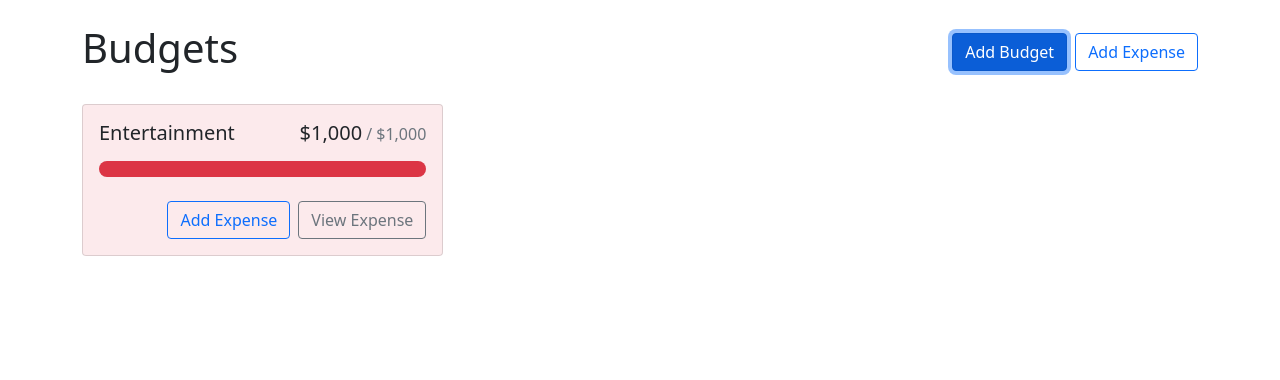
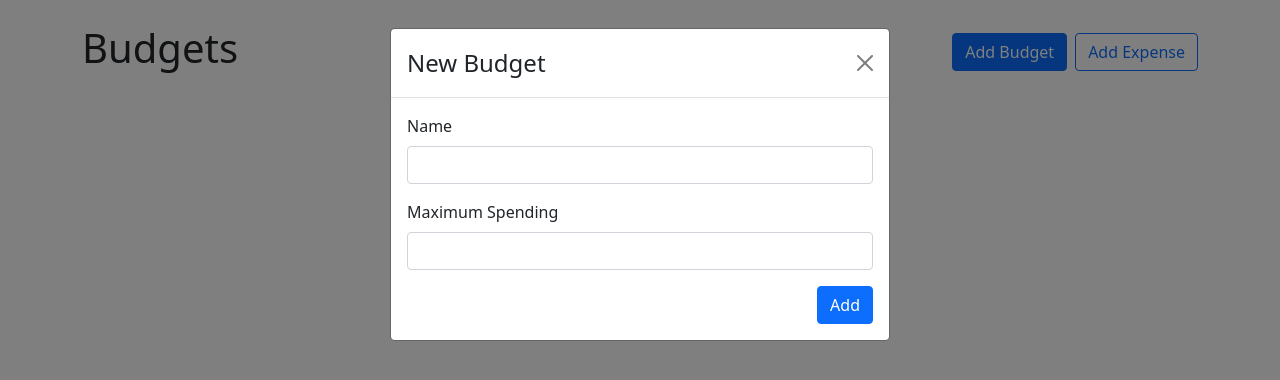
Before and after one commit to mrjiahoe/react-budget-app-tutorial, a React (Create React App) app: page / in a window 1280 px wide. Both pictures are taken after a click on the button "Add Budget". Shown: the top 380 px of the page. Built offline with nearby package versions, Linux system fonts and the light colour scheme.

Commit message:
add budget

```diff
--- a/src/App.js
+++ b/src/App.js
@@ -1,13 +1,22 @@
+import { useState } from "react";
 import { Button, Stack } from "react-bootstrap";
 import Container from "react-bootstrap/Container";
+import AddBudgetModal from "./components/AddBudgetModal";
 import BudgetCard from "./components/BudgetCard";
+import { useBudgets } from "./contexts/BudgetsContext";
 
 function App() {
+	const [showAddBudgetModal, setShowAddBudgetModal] = useState(false);
+	const { budgets, getBudgetExpenses } = useBudgets();
+
 	return (
+		<>
 			<Container className="my-4">
 				<Stack direction="horizontal" gap="2" className="mb-4">
 					<h1 className="me-auto">Budgets</h1>
-				<Button variant="primary">Add Budget</Button>
+					<Button variant="primary" onClick={() => setShowAddBudgetModal(true)}>
+						Add Budget
+					</Button>
 					<Button variant="outline-primary">Add Expense</Button>
 				</Stack>
 				<div
@@ -18,14 +27,27 @@
 						alignItems: "flex-start",
 					}}
 				>
+					{budgets.map((budget) => {
+						const amount = getBudgetExpenses(budget.id).reduce(
+							(total, expense) => total + expense.amount,
+							0
+						);
+						return (
 							<BudgetCard
-					name="Entertainment"
-					gray
-					amount={1000}
-					max={1000}
-				></BudgetCard>
+								key={budget.id}
+								name={budget.name}
+								amount={amount}
+								max={budget.max}
+							/>
+						);
+					})}
 				</div>
 			</Container>
+			<AddBudgetModal
+				show={showAddBudgetModal}
+				handleClose={() => setShowAddBudgetModal(false)}
+			/>
+		</>
 	);
 }
 
--- /dev/null
+++ b/src/components/AddBudgetModal.js
@@ -0,0 +1,48 @@
+import { Button, Form, Modal } from "react-bootstrap";
+import { useRef } from "react";
+import { useBudgets } from "../contexts/BudgetsContext";
+
+export default function AddBudgetModal({ show, handleClose }) {
+	const nameRef = useRef();
+	const maxRef = useRef();
+	const { addBudget } = useBudgets();
+	function handleSubmit(e) {
+		e.preventDefault();
+		addBudget({
+			name: nameRef.current.value,
+			max: parseFloat(maxRef.current.value),
+		});
+		handleClose();
+	}
+
+	return (
+		<Modal show={show} onHide={handleClose}>
+			<Form onSubmit={handleSubmit}>
+				<Modal.Header closeButton>
+					<Modal.Title>New Budget</Modal.Title>
+				</Modal.Header>
+				<Modal.Body>
+					<Form.Group className="mb-3" controlId="name">
+						<Form.Label>Name</Form.Label>
+						<Form.Control ref={nameRef} type="text" required />
+					</Form.Group>
+					<Form.Group className="mb-3" controlId="max">
+						<Form.Label>Maximum Spending</Form.Label>
+						<Form.Control
+							ref={maxRef}
+							type="text"
+							required
+							min={0}
+							step={0.01}
+						/>
+					</Form.Group>
+					<div className="d-flex justify-content-end">
+						<Button variant="primary" type="submit">
+							Add
+						</Button>
+					</div>
+				</Modal.Body>
+			</Form>
+		</Modal>
+	);
+}
```
Lines whose indentation alone changed are shown as unchanged.
